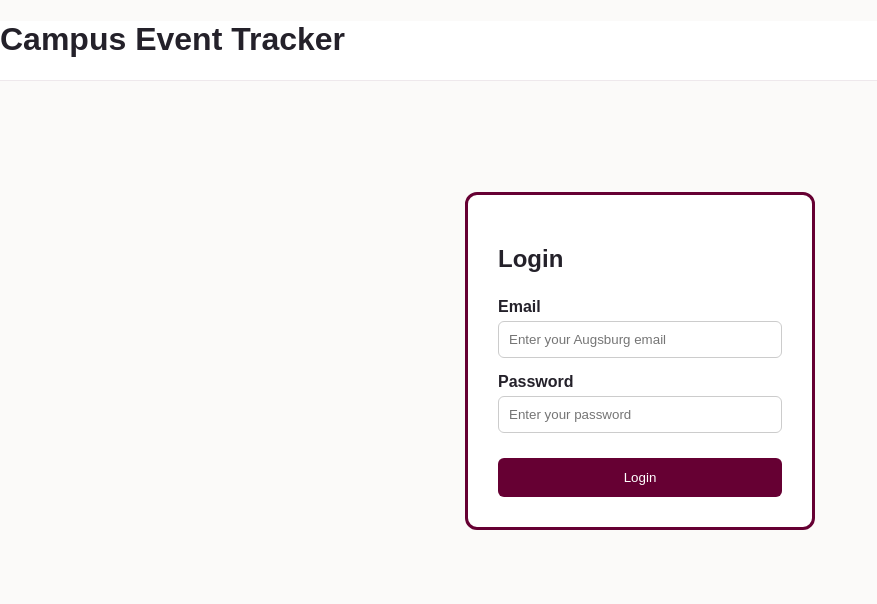
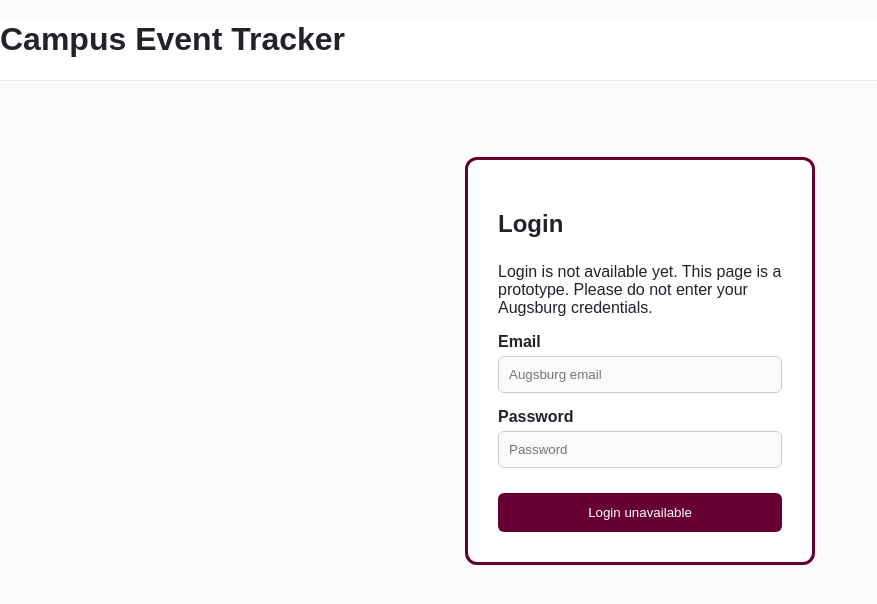
Before and after one commit to iymen-stack/campus-event-tracker, a plain HTML site: page frontend/css/login.html in a window 1280 px wide. Shown: the whole page, without its empty margins (0-877 px from the left). Drawn offline with Linux system fonts and the light colour scheme.

Commit message:
Make login prototype safe and improve event search UX

```diff
--- a/frontend/css/login.html
+++ b/frontend/css/login.html
@@ -20,32 +20,25 @@
 
             <h2>Login</h2>
 
-            <form>
+            <p role="status">
+                Login is not available yet.
+                This page is a prototype. Please do not enter your Augsburg credentials.
+            </p>
+
+            <div class="login-prototype">
                 <label for="email">Email</label>
-                <input
-                    type="email"
-                    id="email"
-                    name="email"
-                    placeholder="Enter your Augsburg email"
-                    required
-                >
+                <input type="email" id="email" placeholder="Augsburg email" disabled>
 
                 <label for="password">Password</label>
-                <input
-                    type="password"
-                    id="password"
-                    name="password"
-                    placeholder="Enter your password"
-                    required
-                >
+                <input type="password" id="password" placeholder="Password" disabled>
 
-                <button type="submit">Login</button>
-
-            </form>
+                <button type="button" disabled>Login unavailable</button>
+            </div>
 
         </section>
 
     </main>
 
 </body>
+
 </html>
```
Also changed, not shown: frontend/index.html (+13 -2 lines).
